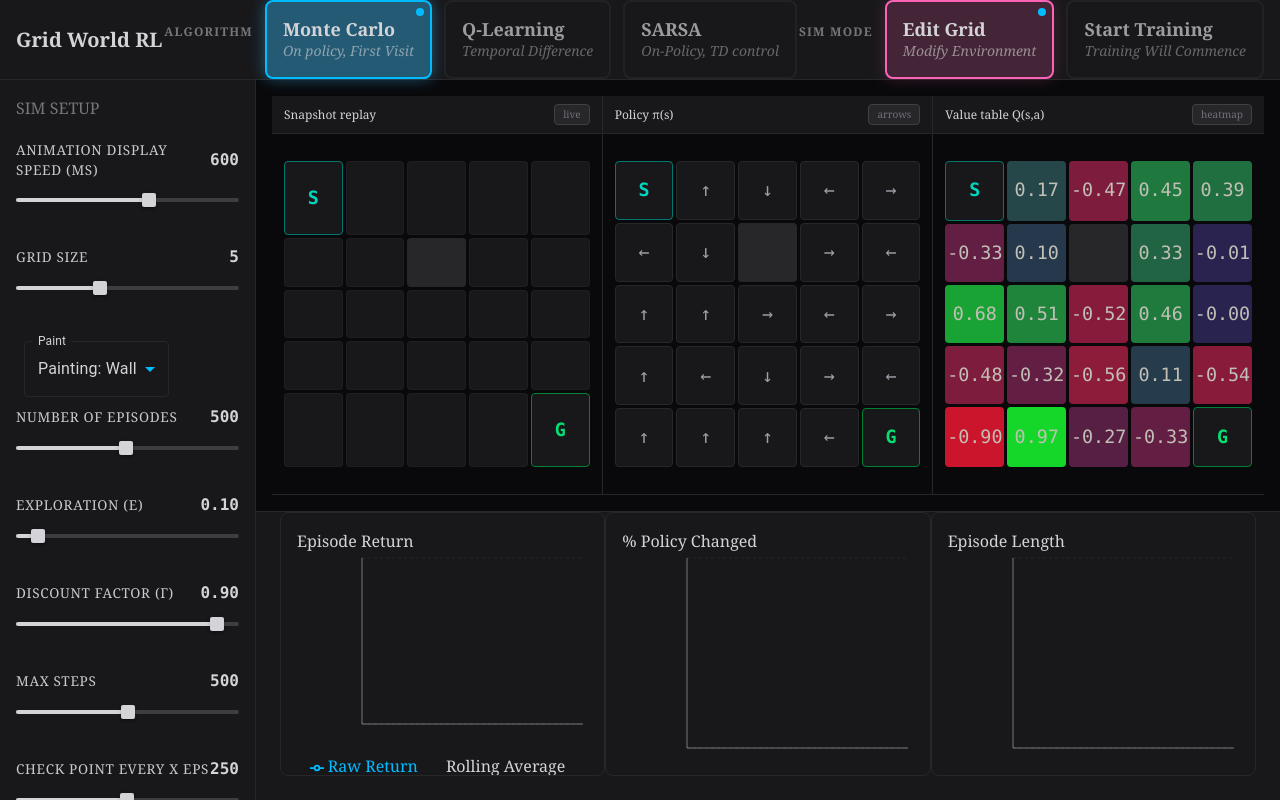
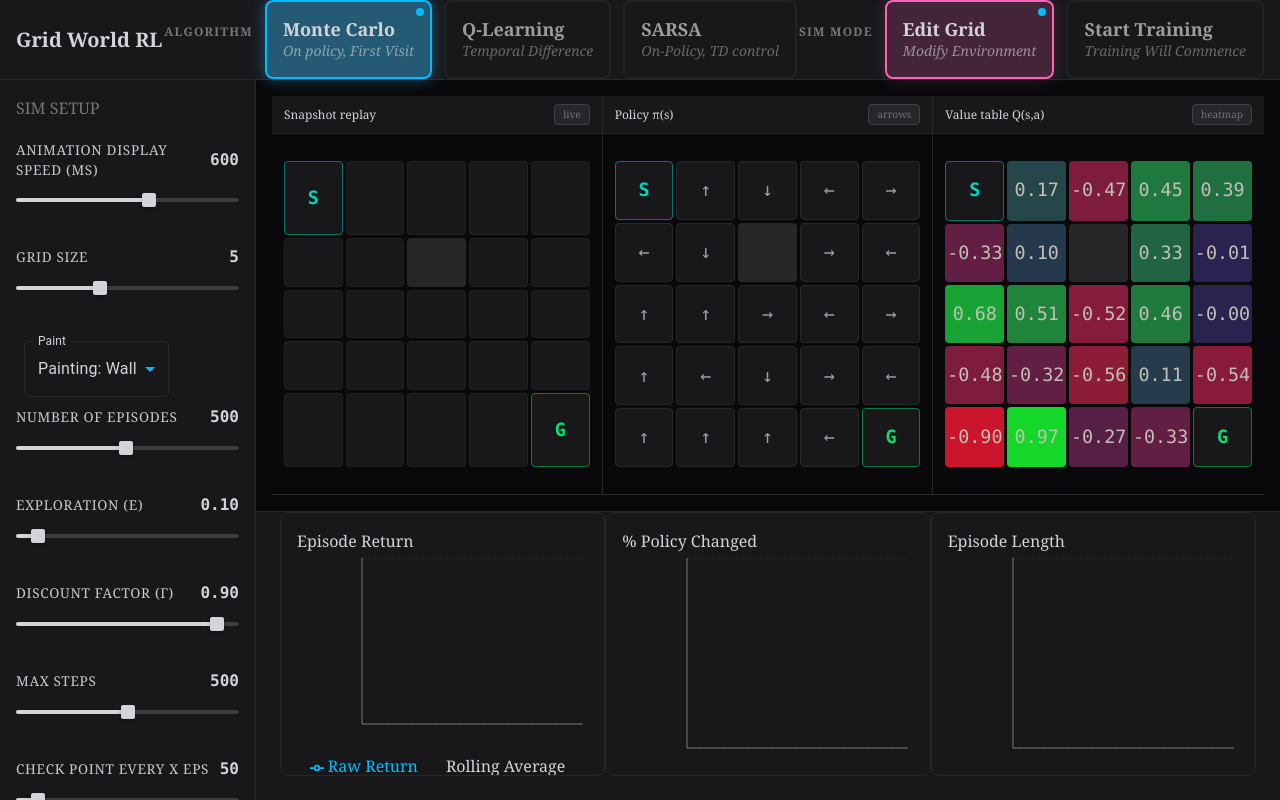
Before and after one commit to KELECHIDAVIS/GridWorldRL, a React (Vite) app in the folder frontend/: page / in a window 1280 px wide. Built offline with nearby package versions, Linux system fonts and the light colour scheme.

Commit message:
fixed checkpoint every bug

```diff
--- a/frontend/src/App.tsx
+++ b/frontend/src/App.tsx
@@ -491,7 +491,7 @@ function App() {
   const [gridSize, setGridSize] = useState(5);
   const [numEpisodes, setNumEpisodes] = useState(500);
   const [checkpointsEvery, setCheckpointsEvery] = useState(
-    Math.trunc(numEpisodes / 2),
+    Math.max(1, Math.trunc(numEpisodes / 10)),
   );
   const [paintingMode, setPaintingMode] = useState("wall");
   const [stepLimit, setStepLimit] = useState(500);
```
